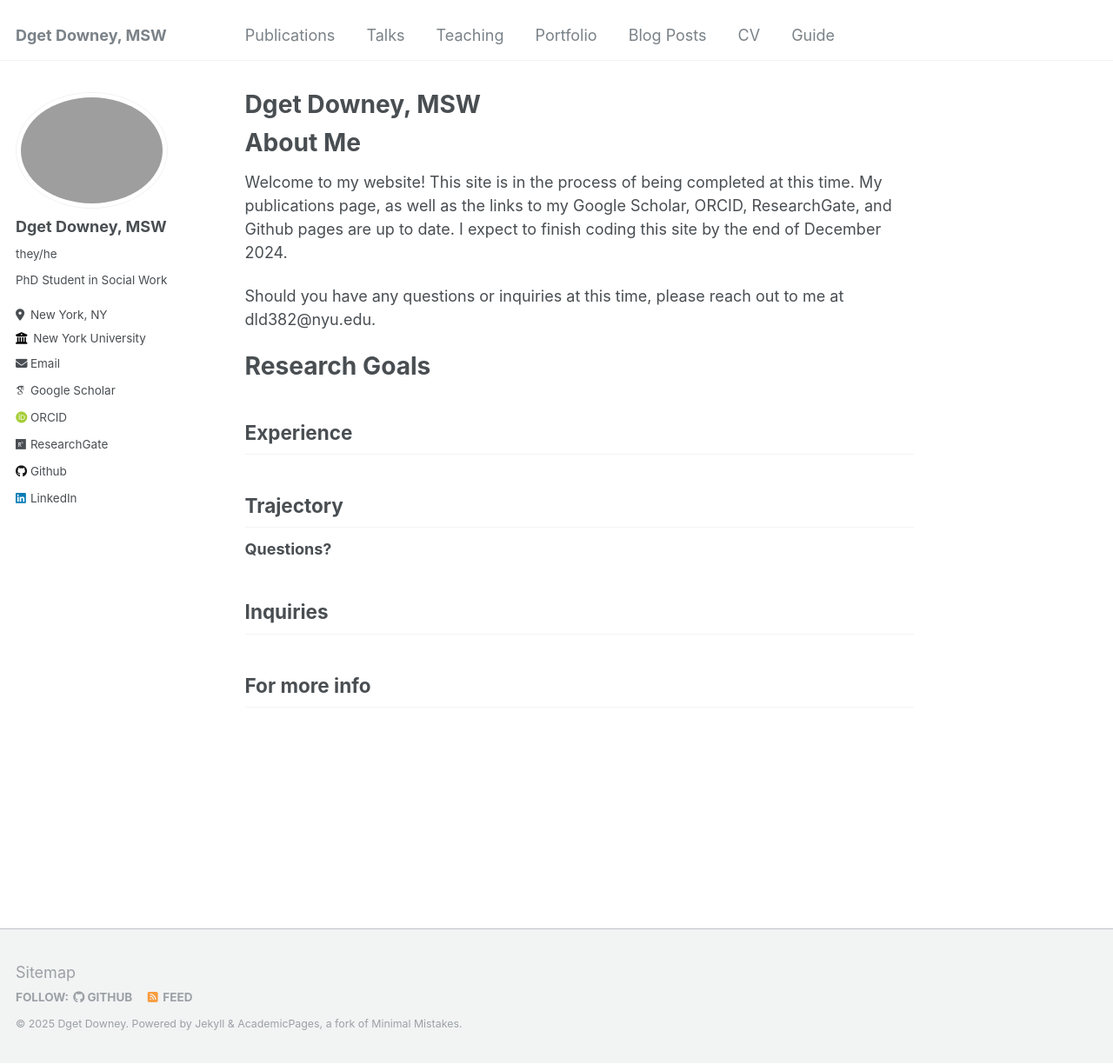
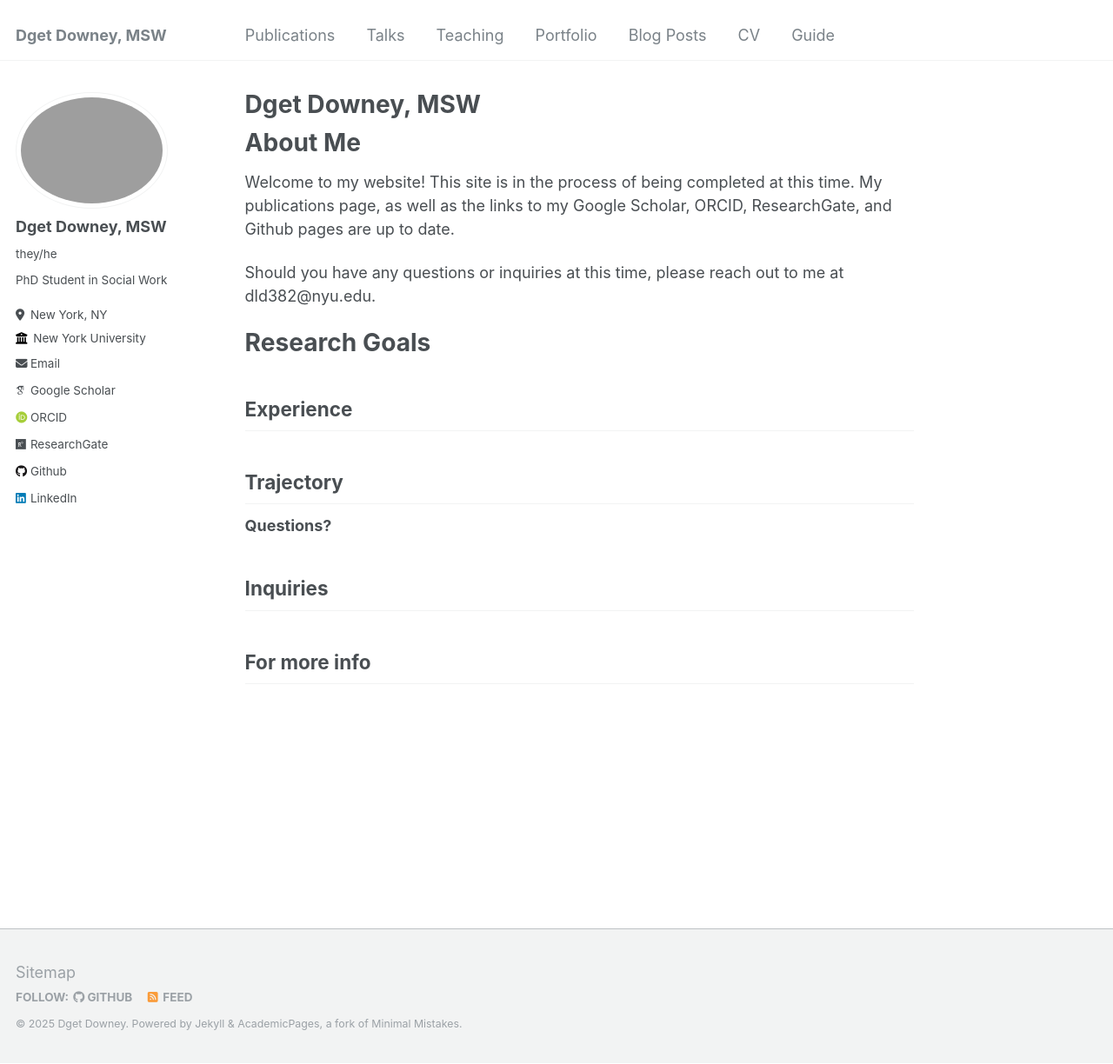
Before and after one commit to dgetdowney/dgetdowney.github.io, a Jekyll site: the page built from _pages/about.md, in a window 1280 px wide and 1224 px high. Shown: the whole window at 87% size. Built offline with Jekyll 4.4.1, drawn with Linux system fonts in a browser that asks for light colours; some web fonts are replaced.

Commit message:
Update about.md

```diff
--- a/_pages/about.md
+++ b/_pages/about.md
@@ -9,7 +9,7 @@ redirect_from:
 
 About Me
 ======
-Welcome to my website! This site is in the process of being completed at this time. My publications page, as well as the links to my Google Scholar, ORCID, ResearchGate, and Github pages are up to date. I expect to finish coding this site by the end of December 2024.
+Welcome to my website! This site is in the process of being completed at this time. My publications page, as well as the links to my Google Scholar, ORCID, ResearchGate, and Github pages are up to date.
 
 Should you have any questions or inquiries at this time, please reach out to me at dld382@nyu.edu.
 
```
